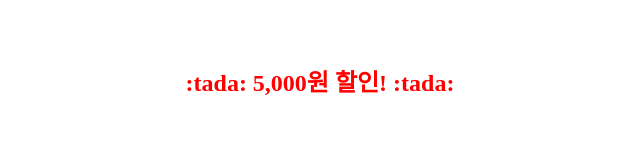
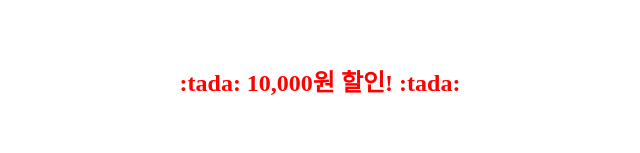
Before and after one commit to chunchojang-commits/my-coupon-app, a plain HTML site: page index.html in a window 1280 px wide. Shown: the part 182-335 px from the top of the page, without its empty margins (320-960 px from the left). Drawn offline with Linux system fonts and the light colour scheme.

Commit message:
Update index.html

```diff
--- a/index.html
+++ b/index.html
@@ -5,7 +5,7 @@
 </head>
 <body style="text-align: center; margin-top: 100px;">
     <h1>:motor_scooter: 배달 앱 선착순 쿠폰</h1>
-    <h2 style="color: red;">:tada: 5,000원 할인! :tada:</h2>
+    <h2 style="color: red;">:tada: 10,000원 할인! :tada:</h2>
     <p>지금 바로 다운로드하세요!</p>
 </body>
 </html>
```
